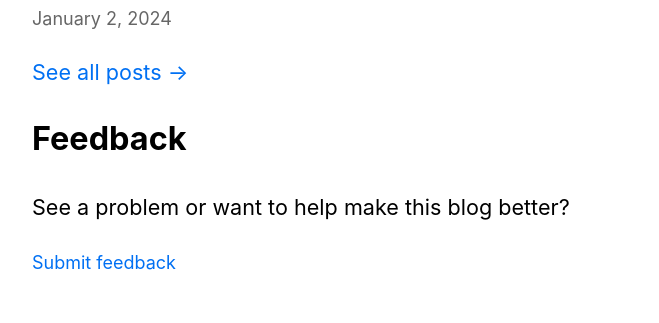
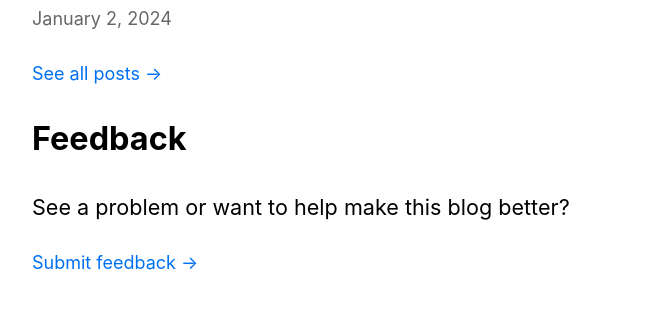
Before and after one commit to tannerdolby/nextjs-blog-pages-router, a Next.js app: page / in a window 1280 px wide. Shown: the part 709-1032 px from the top of the page, without its empty margins (302-961 px from the left). Built offline with nearby package versions, Linux system fonts and the light colour scheme.

Commit message:
Use 18px for links to all posts and submit feedback

```diff
--- a/pages/index.js
+++ b/pages/index.js
@@ -45,10 +45,10 @@ export default function Home({sortedPostsData}) {
             );
           })}
         </ul>
-        <Link href="/posts">See all posts &rarr;</Link>
+        <Link className={utilStyles.textNormal} href="/posts">See all posts &rarr;</Link>
         <h2>Feedback</h2>
         <p>See a problem or want to help make this blog better?</p>
-        <Link className={utilStyles.textNormal} href="/feedback">Submit feedback</Link>
+        <Link className={utilStyles.textNormal} href="/feedback">Submit feedback &rarr;</Link>
       </section>
     </Layout>
   );
```
